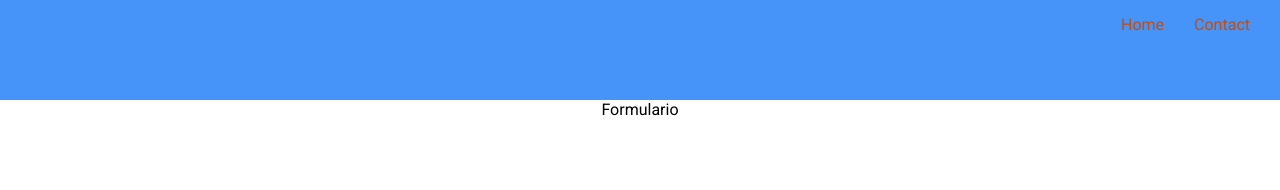
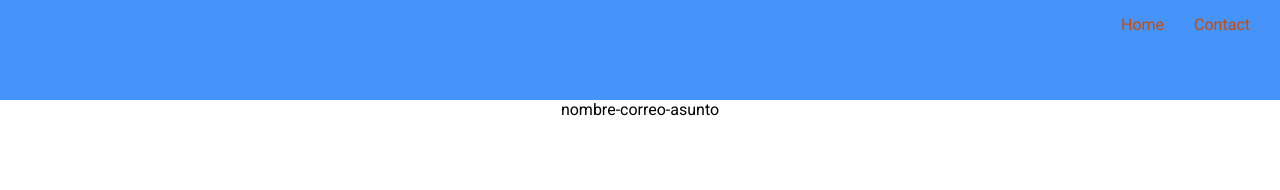
Before and after one commit to DayanaB01/portafolio, a Vue app: page /ComponentForm in a window 1280 px wide. Shown: the top 190 px of the page. Built offline with nearby package versions, Linux system fonts and the light colour scheme.

Commit message:
Creating form

```diff
--- a/src/components/a-atom/ComponentForm.vue
+++ b/src/components/a-atom/ComponentForm.vue
@@ -1,5 +1,7 @@
 <template>
-    <p>Formulario</p>
+    <form action="">
+        nombre-correo-asunto
+    </form>
 </template>
 
 <script lang="ts">
```
